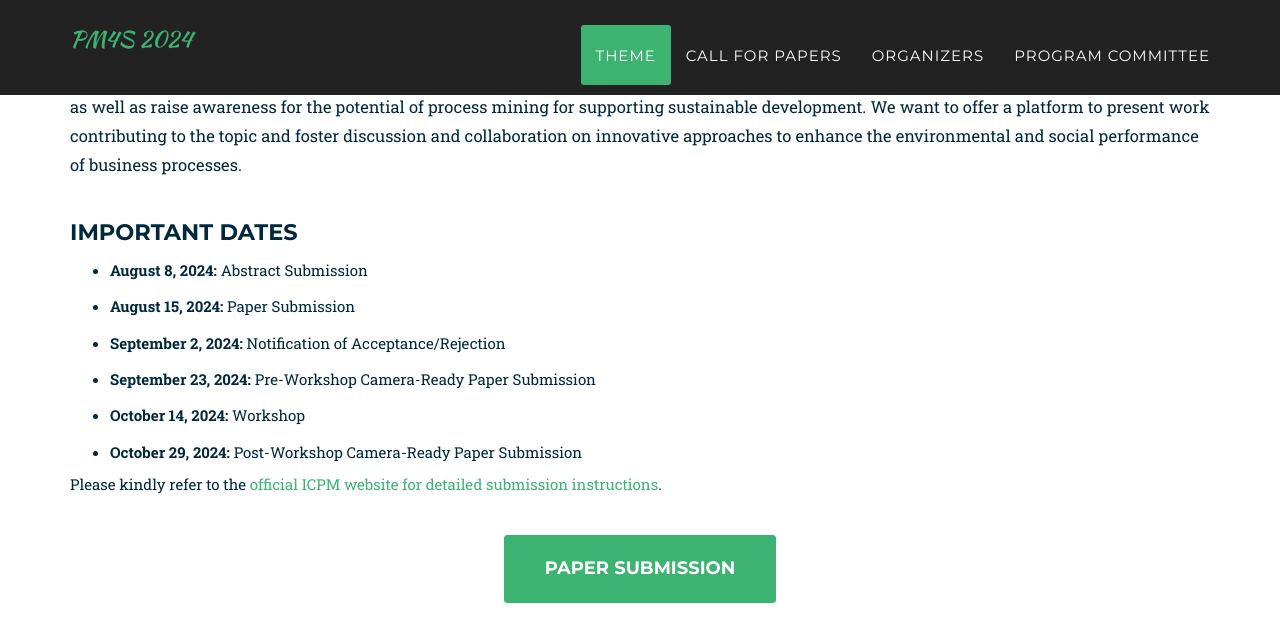
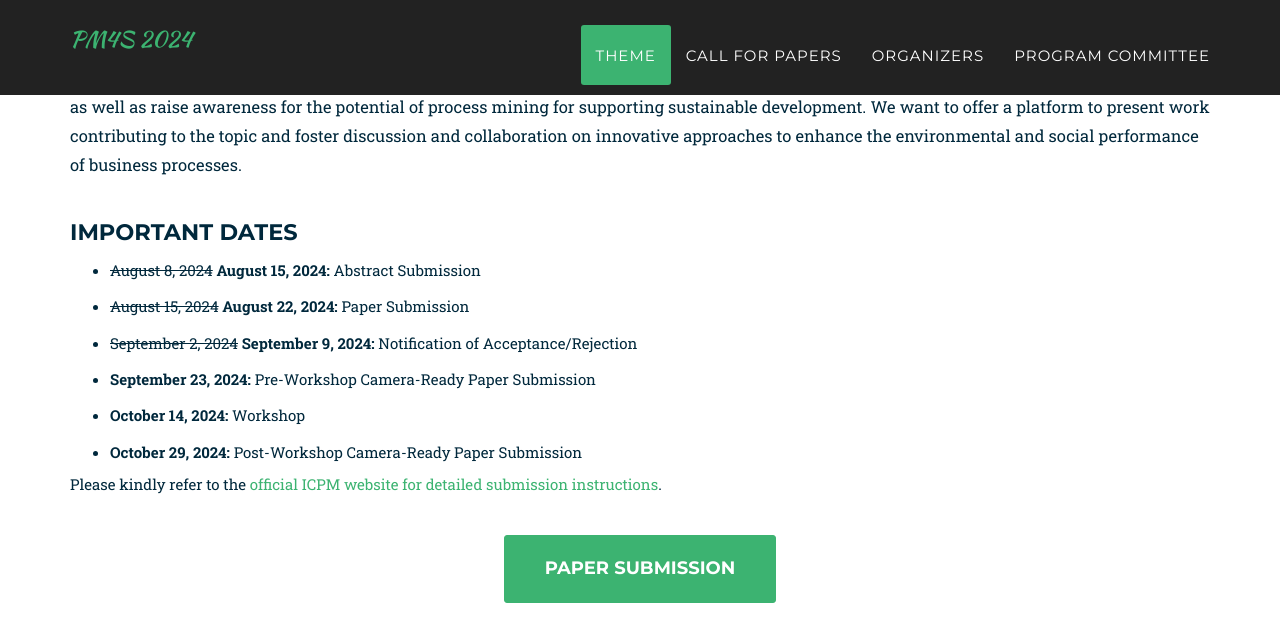
Before and after one commit to pm4s-ws/workshop, a Jekyll site: the page built from index.html, in a window 1280 px wide and 900 px high, scrolled down 1002 px. Shown: the top 642 px of the window. Built offline with Jekyll 4.4.1, drawn with Linux system fonts in a browser that asks for light colours; some web fonts are replaced.

Commit message:
:art: updated Deadline extensions

```diff
--- a/_includes/2024_data/intro.html
+++ b/_includes/2024_data/intro.html
@@ -23,9 +23,9 @@
 <h2>Important Dates</h2>
 
 <ul>
-  <li><b>August 8, 2024:</b> Abstract Submission</li>
-  <li><b>August 15, 2024:</b> Paper Submission</li>
-  <li><b>September 2, 2024:</b> Notification of Acceptance/Rejection</li>
+  <li><s>August 8, 2024</s> <b>August 15, 2024:</b> Abstract Submission</li>
+  <li><s>August 15, 2024</s> <b>August 22, 2024:</b> Paper Submission</li>
+  <li><s>September 2, 2024</s> <b>September 9, 2024:</b> Notification of Acceptance/Rejection</li>
   <li><b>September 23, 2024:</b> Pre-Workshop Camera-Ready Paper Submission</li>
   <li><b>October 14, 2024:</b> Workshop</li>
   <li><b>October 29, 2024:</b> Post-Workshop Camera-Ready Paper Submission</li>
```
